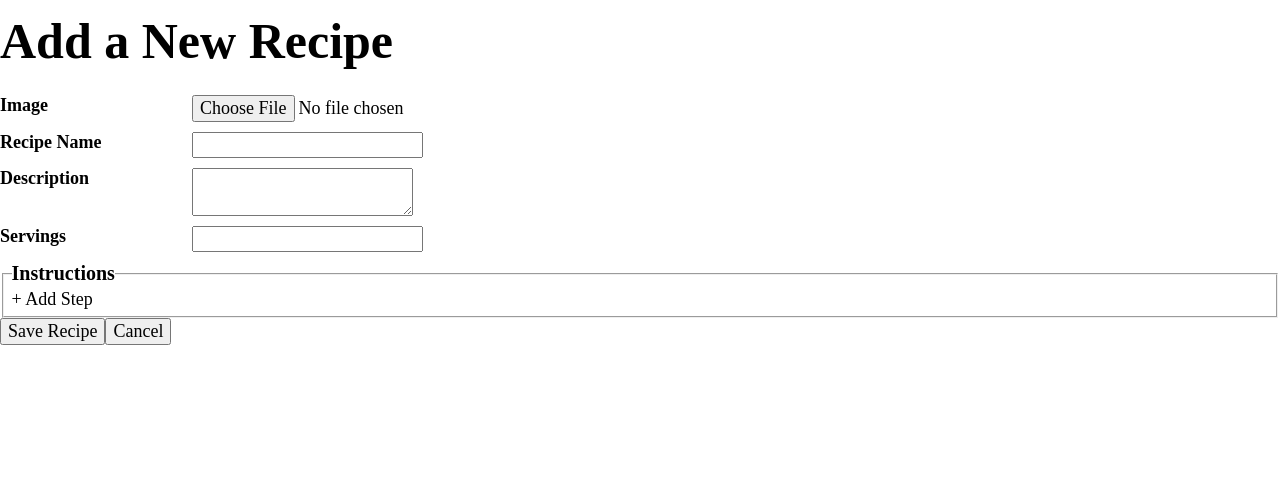
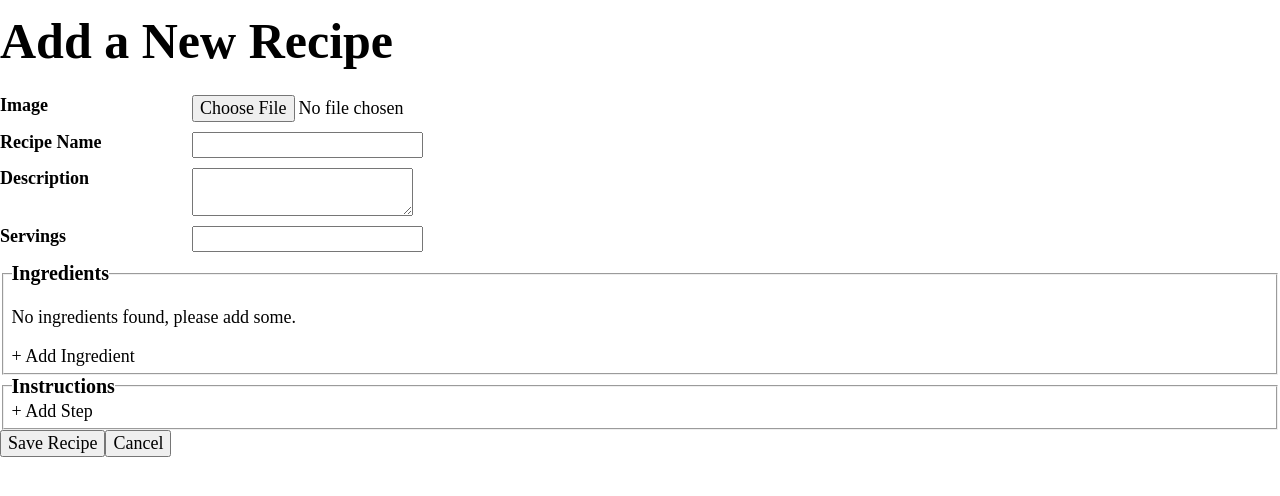
Before and after one commit to khaosophy/peppercorn, a Next.js app in the folder frontend/: page /recipes/new in a window 1280 px wide. Shown: the top 496 px of the page. Built offline with nearby package versions, Linux system fonts and the light colour scheme.

Commit message:
added ability to add/edit ingredients as plain text

```diff
--- /dev/null
+++ b/frontend/components/Ingredients.js
@@ -0,0 +1,62 @@
+import PropTypes from 'prop-types';
+import InputField from './InputField';
+
+function Ingredients(props) {
+  const { ingredients, setIngredients } = props;
+
+  const addIngredient = () => {
+    setIngredients([...ingredients, {
+      _id: Date.now(), // TEMP value for React, MongoDB will assign a real ID on save
+      name: '',
+    }])
+  }
+
+  const deleteIngredient = (event, key) => {
+    event.preventDefault();
+    const newIngredientList = [...ingredients].filter(item => item._id !== key);
+    setIngredients(newIngredientList);
+  }
+
+  const updateIngredient = (event, index) => {
+    const newIngredientList = JSON.parse(JSON.stringify(ingredients)); // deep copy the array of objects
+    /* todo: why is a deep copy needed here but not in delete? is this overkill? */
+    newIngredientList[index] = event.target.value;
+    setIngredients(newIngredientList);
+  }
+
+  return (
+    <fieldset>
+      <legend>Ingredients</legend>
+      {ingredients.length > 0 ? ingredients.map((item, _i) => (
+        <div style={{ display: 'flex' }} key={_i}>
+          <InputField
+            type="text"
+            label="Ingredient"
+            onChange={(e) => updateIngredient(e, _i)}
+            value={item}
+          />
+          {/* style? chopped, diced, strained, etc */}
+          <button onClick={(e) => deleteIngredient(e, _i)}>Delete</button>
+        </div>
+      ))
+    : (
+      // no ingredients found, please add some
+      // todo on instructions too
+      <p>No ingredients found, please add some.</p>
+    )}
+    <span
+        style={{ cursor: 'pointer' }}
+        onClick={addIngredient}
+      >
+        + Add Ingredient
+      </span>
+    </fieldset>
+  )
+}
+
+Ingredients.propTypes = {
+  ingredients: PropTypes.array.isRequired,  //todo array of shape
+  setIngredients: PropTypes.func.isRequired,
+}
+
+export default Ingredients;
--- a/frontend/components/Instructions.js
+++ b/frontend/components/Instructions.js
@@ -47,4 +47,9 @@ function Instructions(props) {
   )
 }
 
+Instructions.propTypes = {
+  steps: PropTypes.array.isRequired, // todo array of shape
+  setInstructions: PropTypes.func.isRequired,
+}
+
 export default Instructions;
--- a/frontend/components/RecipeForm.js
+++ b/frontend/components/RecipeForm.js
@@ -5,6 +5,7 @@ import InputField from './InputField';
 import SelectField from './SelectField';
 import TextArea from './TextArea';
 import Instructions from './Instructions';
+import Ingredients from './Ingredients';
 
 function RecipeForm(props) {
   const router = useRouter();
@@ -12,6 +13,7 @@ function RecipeForm(props) {
   const [ description, setDescription ] = useState(props.description ? props.data.description : '');
   const [ servings, setServings ] = useState(props.data ? props.data.servings : '');
   const [ image, setImage ] = useState(props.data ? props.data.image : '');
+  const [ ingredients, setIngredients ] = useState(props.data ? props.data.ingredients : []);
   const [ instructions, setInstructions ] = useState(props.data ? props.data.instructions : []);
 
   const uploadImage = async (id) => {
@@ -47,6 +49,7 @@ function RecipeForm(props) {
       name,
       description,
       servings,
+      ingredients,
       instructions: cleanedInstructions,
     };
     data = JSON.stringify(data);
@@ -145,9 +148,10 @@ function RecipeForm(props) {
         value={servings}
       />
 
+      <Ingredients ingredients={ingredients} setIngredients={setIngredients} />
+
       <Instructions steps={instructions} setInstructions={setInstructions} />
 
-      {/* todo: instructions / steps */}
       {/* <SelectField
         label="Recipe Type"
         name="type"
```
Also changed, not shown: 2 other files (tests, documents, lock files or other folders).
